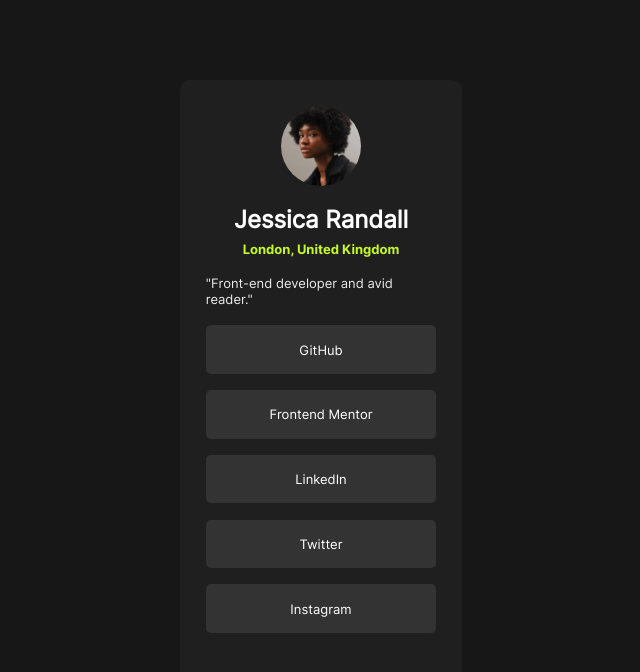
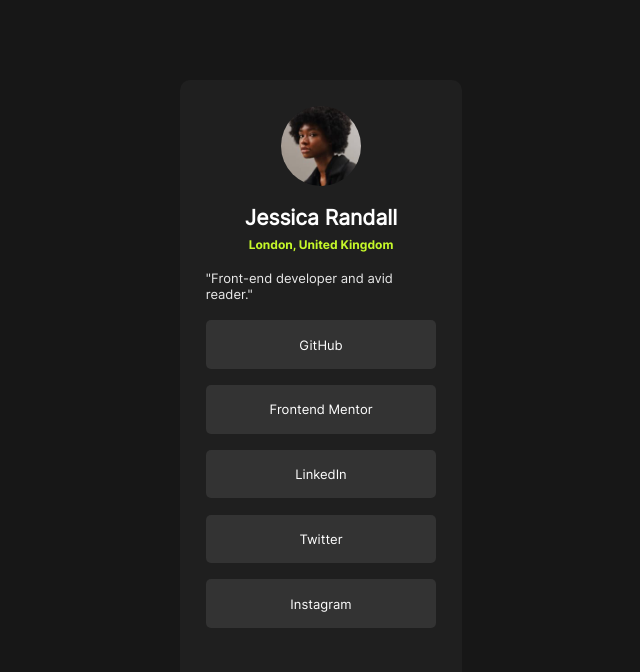
Before and after one commit to khal45/social-links-profile, a plain HTML site: page index.html in a window 1280 px wide. Shown: the whole page, without its empty margins (319-959 px from the left). Drawn offline with Linux system fonts and the light colour scheme.

Commit message:
fix: improved html accessibility with semantics and proper heading levels

```diff
--- a/index.html
+++ b/index.html
@@ -7,6 +7,7 @@
     <title>Social Links Profile</title>
   </head>
   <body>
+    <main>
       <div class="profile-wrapper-container">
         <div class="profile-wrapper">
           <div class="developer-info">
@@ -15,8 +16,8 @@
               alt="developer-image"
               class="developer-image"
             />
-          <h2>Jessica Randall</h2>
-          <h4>London, United Kingdom</h4>
+            <h1>Jessica Randall</h1>
+            <h2>London, United Kingdom</h2>
             <p>"Front-end developer and avid reader."</p>
           </div>
           <div class="social-links-wrapper">
@@ -28,6 +29,7 @@
           </div>
         </div>
       </div>
+    </main>
     <script src="public/assets/script.js"></script>
   </body>
 </html>
--- a/public/assets/styles.css
+++ b/public/assets/styles.css
@@ -63,13 +63,14 @@
   height: 35%;
 }
 
-.developer-info > h2 {
+.developer-info > h1 {
   margin: 8% 0% 3% 0%;
+  font-size: 21px;
 }
 
-.developer-info > h4 {
+.developer-info > h2 {
   font-family: "Inter Bold", "sans-serif";
-  font-size: small;
+  font-size: 12px;
   margin-bottom: 8%;
   color: var(--content-green);
 }
```
Lines whose indentation alone changed are shown as unchanged.
